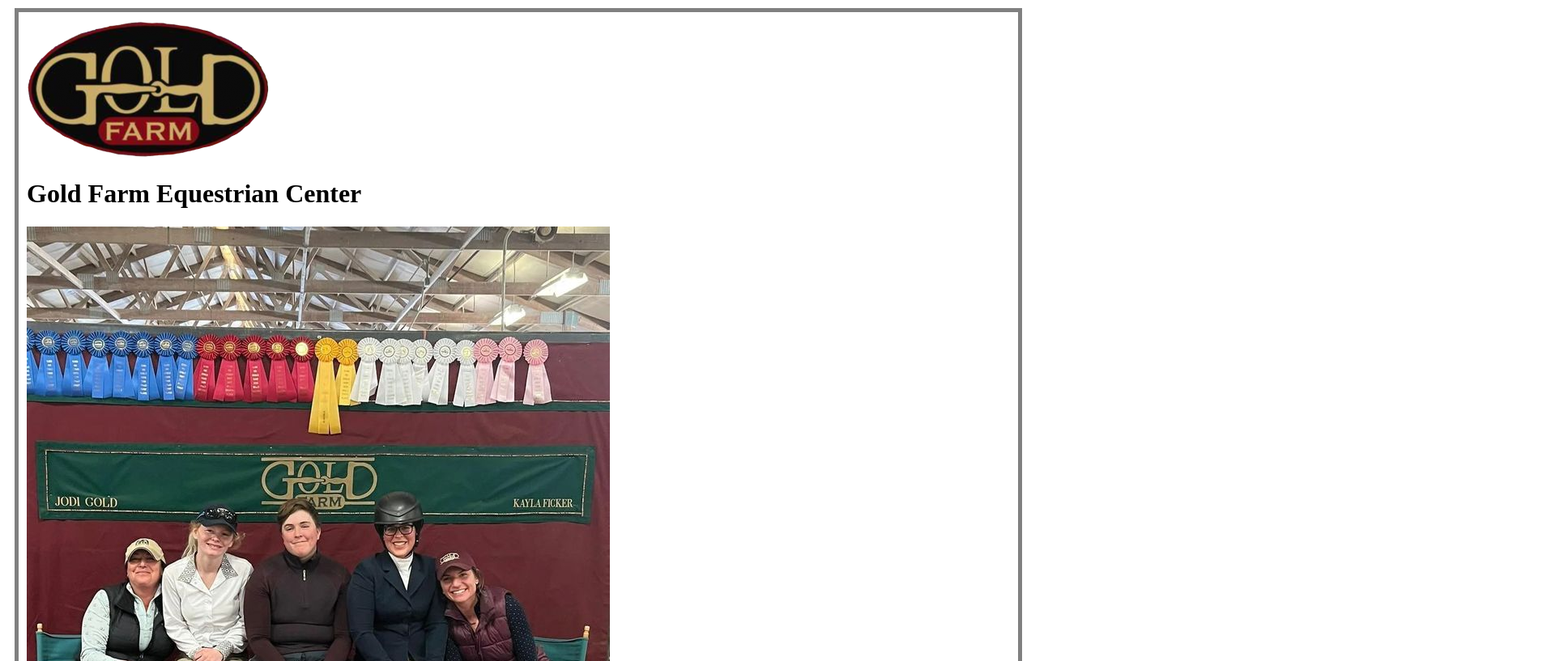
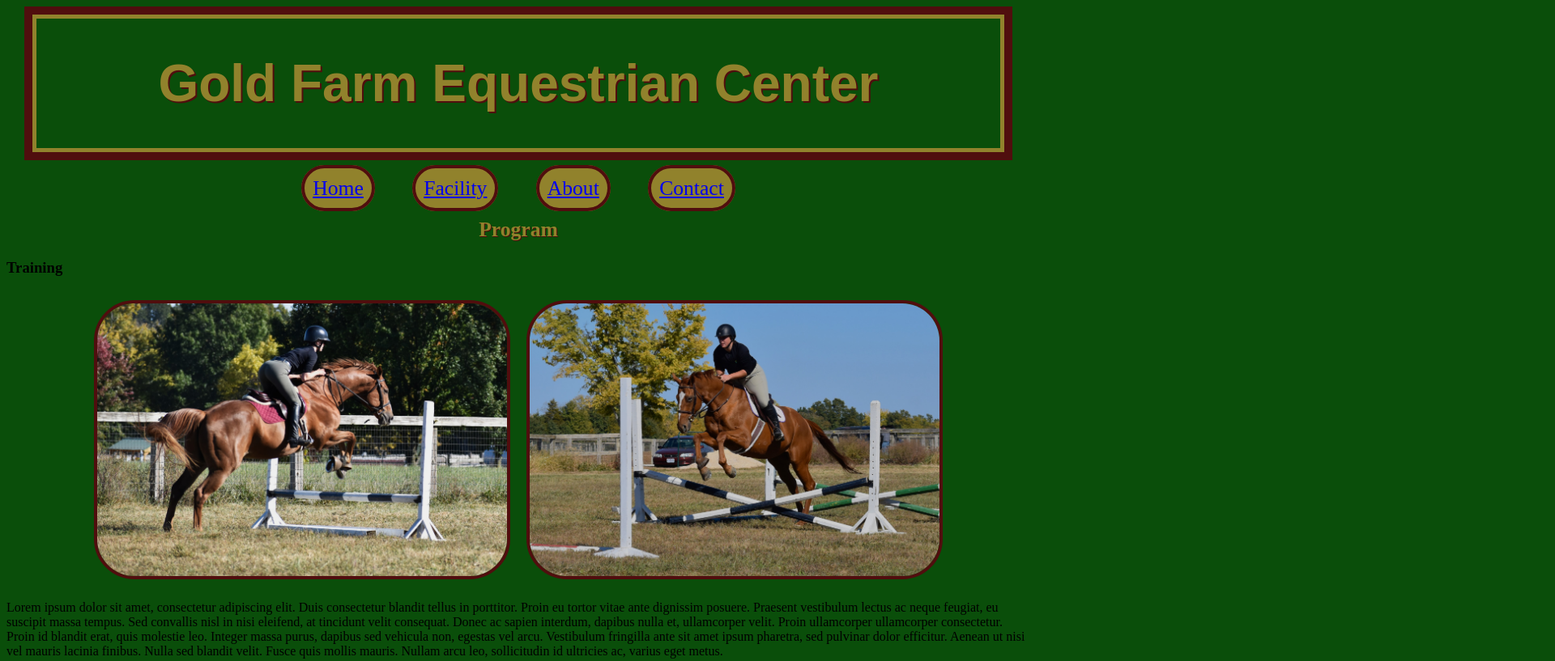
Before and after one commit to MaxwellChappell/Gold-Farm, a plain HTML site: page index.html in a window 1280 px wide. Shown: the top 817 px of the page at 81% size, 1920 px wide, since content can reach past the window. Drawn offline with Linux system fonts and the light colour scheme.

Commit message:
messed with header and started photos

```diff
--- a/index.html
+++ b/index.html
@@ -18,24 +18,25 @@
 <body>
     <header>
         <div id="header">
-            <img src="/Images/Logo.png" id="logoheader">
-            <h1 id="headertext">Gold Farm Equestrian Center</h1>
-            <img src="/Images/Group NEC.jpg" />
+            <div class="goldborder">
+                <h1 id="headertext">Gold Farm Equestrian Center</h1>
+            </div>
         </div>
         <nav id="topnav">
             <a class="bar" href="#about">Home</a>
             <a class="bar" href="#facility">Facility</a>
-            <a class="bar" href="#trainers">About Us</a>
-            <a class="bar" href="#contact">Contact Us</a>
+            <a class="bar" href="#trainers">About</a>
+            <a class="bar" href="#contact">Contact</a>
         </nav>
     </header>
+
     <main>
         <div id="about">
             <h2>Program</h2>
             <h3>Training</h3>
             <div id="trainingpics">
-                <div id="finnfield"> <img src="/Images/Finn Field.jpg" /></div>
-                <div id="oliverfield"><img src="/Images/Oliver Field.jpg" /></div>
+                <img id="finnfield" src="/Images/Finn Field.jpg" />
+                <img id="oliverfield" src="/Images/Oliver Field.jpg" />
             </div>
             <p>
                 Lorem ipsum dolor sit amet, consectetur adipiscing elit. Duis consectetur blandit tellus in porttitor.
@@ -48,9 +49,10 @@
                 id ultricies ac, varius eget metus.
             </p>
             <h3>Shows</h3>
-            <img src="/Images/Cat Rated.jpg" />
-            <img src="/Images/Apollo NEC.jpg" />
-            <img src="/Images/MAxwell.jpg" />
+            <div id="showimages">
+                <img id="catrated" src="/Images/Cat Rated.jpg" />
+                <img id="apollonec" src="/Images/Apollo NEC.jpg" />
+            </div>
             <p>
                 Lorem ipsum dolor sit amet, consectetur adipiscing elit. Duis consectetur blandit tellus in porttitor.
                 Proin eu tortor vitae ante dignissim posuere. Praesent vestibulum lectus ac neque feugiat, eu suscipit
@@ -61,8 +63,10 @@
                 mauris lacinia finibus. Nulla sed blandit velit. Fusce quis mollis mauris. Nullam arcu leo, sollicitudin
                 id ultricies ac, varius eget metus.
             </p>
-            <img src="/Images/MOHJO Group.jpg" />
-            <img src="/Images/Cat MOHJO.jpg" />
+            <div id="mohjophoto">
+                <img id="mohjogroup"src="/Images/MOHJO Group.jpg" />
+                <img id="mohjocat"src="/Images/Cat MOHJO.jpg" />
+            </div>
         </div>
         <div id="facility">
             <h2>Facility</h2>
--- a/style.css
+++ b/style.css
@@ -1,22 +1,75 @@
-div {
-    padding: 10px;
-    border: 5px solid gray;
-    margin: 10px;
+:root {
+    --green: rgb(10, 78, 10);
+    --gold: rgb(145, 130, 44);
+    --red: rgb(80, 14, 14);
+    background-color: var(--green);
+}
+
+#header {
+    background-color: var(--green);
+    border: 10px solid var(--red);
+    padding: 0;
+    margin: auto;
+    margin-bottom:20px;
+    width: 95%;
+}
+
+.goldborder {
+    border: 5px solid var(--gold);
+    padding: 0;
+    display:flex;
+    justify-content: center;
+}
+
+#headertext {
+    vertical-align: center;
+    text-align: center;
+    color: var(--gold);
+    font-size: 5vw;
+    font-family:  Copperplate, Copperplate Gothic Light, fantasy;
+    text-shadow:2px 2px var(--red);
+}
+
+#topnav {
+    text-align: center;
+    margin:10px;
+    font-size: 2vw;
+}
+
+.bar {
+    margin:20px;
+    padding:10px;
+    background-color: var(--gold);
+    border: 4px solid var(--red);
+    border-radius: 50px;
+}
+
+h2 {
+    text-align: center;
+    font-size:2vw;
+    color:var(--gold);
+    text-shadow:1px 1px var(--red);
 }
 
 #trainingpics {
-    width: 100%;
-    height: auto;
+    display: flex;
+    justify-content: center;
 }
 
-#finnfield {
-    display: inline-block;
-    width: 50%;
-    height: auto;
+#finnfield, #oliverfield, #mohjogroup, #mohjocat,#catrated,#apollonec{
+    height:auto;
+    width:40%;
+    border-radius: 50px;
+    border:4px solid var(--red);
+    margin:10px;
 }
 
-#oliverfield {
-    display: inline-block;
-    width: 50%;
-    height: auto;
+#showimages,#mohjophoto {
+    display:flex;
+    justify-content: center;
 }
+
+#catrated, #apollonec {
+    height:auto;
+    max-width:30%;
+}
```
